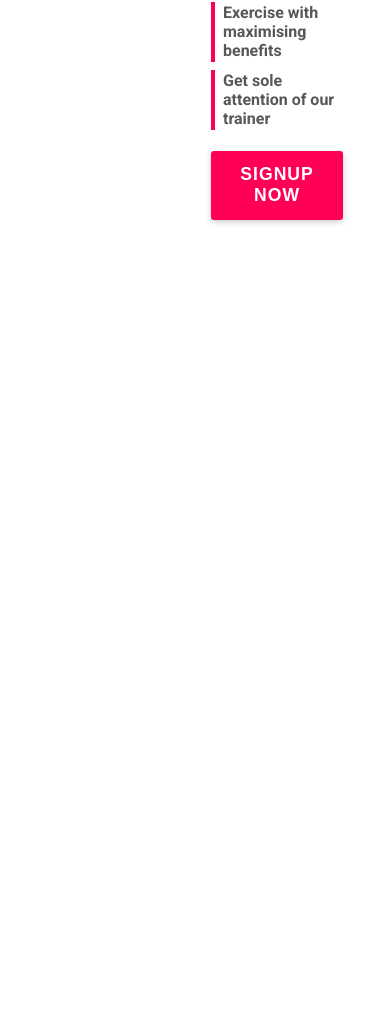
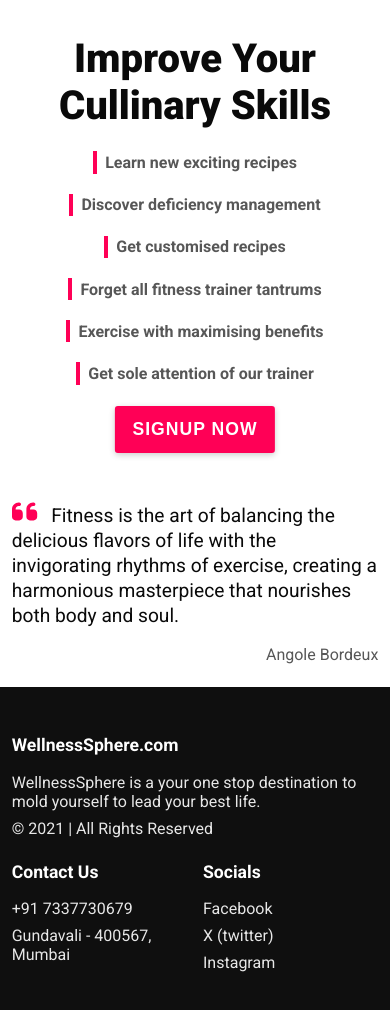
Before and after one commit to taniyeahh7/WellnessSphere, a React (Create React App) app: page / in a window 390 px wide. Shown: the part 936-1946 px from the top of the page. Before the commit the page ends 1179 px from the top, so only its background shows below. Built offline with nearby package versions, Linux system fonts and the light colour scheme.

Commit message:
made landing responsive completed

```diff
--- a/src/App.js
+++ b/src/App.js
@@ -1,6 +1,9 @@
 import Navbar from "./components/Navbar.js"
 import Hero from "./components/Hero.js"
 import ImproveSkill from "./components/ImproveSkill.js";
+import QuoteSection from "./components/QuoteSection.js";
+// import ChefSection from "./components/ChefSection.js"; if want to include put in body also
+import Footer from "./components/Footer.js";
 
 function App() {
   return (
@@ -9,7 +12,9 @@ function App() {
       <div className="container main">
         <Hero/>
         <ImproveSkill/>
+        <QuoteSection/>
       </div>
+      <Footer/>
     </div>
   );
 }
--- /dev/null
+++ b/src/components/ChefSection.js
@@ -0,0 +1,8 @@
+
+export default function ChefSection(){
+    return(
+        <div className="section chefs">
+            <h1 className="title">Our top chefs</h1>
+        </div>
+    )
+}
--- /dev/null
+++ b/src/components/Footer.js
@@ -0,0 +1,22 @@
+export default function Footer(){
+    return(
+        <div className="footer container">
+            <div className="footer-section">
+                <p className="title">WellnessSphere.com</p>
+                <p> WellnessSphere is a your one stop destination to mold yourself to lead your best life.</p>
+                <p>&copy; 2021 | All Rights Reserved</p>
+            </div>
+            <div className="footer-section">
+                <p className="title">Contact Us</p>
+                <p> +91 7337730679</p>
+                <p>Gundavali - 400567, Mumbai</p>
+            </div>
+            <div className="footer-section">
+                <p className="title">Socials</p>
+                <p> Facebook</p>
+                <p> X (twitter)</p>
+                <p> Instagram</p>
+            </div>
+        </div>
+    )
+}
--- a/src/components/Navbar.js
+++ b/src/components/Navbar.js
@@ -1,10 +1,10 @@
 
-import {useState} from "react"
+// import {useState} from "react"
 // import Sidebar from "./Sidebar.js"
 import {faHome,faList,faCog} from "@fortawesome/free-solid-svg-icons"
 
 export default function Navbar(){
-    const [showSidebar,setShowSideBar]=useState(true);
+    // const [showSidebar,setShowSideBar]=useState(true);
     const links=[
         {
             name:"Home",
@@ -23,14 +23,14 @@ export default function Navbar(){
         }
     ]
 
-    function closeSidebar(){
-        setShowSideBar(false);
-    }
+    // function closeSidebar(){
+    //     setShowSideBar(false);
+    // }
 
     return(
         <>
             <div className="navbar container">
-                <a href="#!" className="logo">G<span>ourmet</span>Fit</a>
+                <a href="#!" className="logo">W<span>ellness</span>Sphere</a>
                 <div className="nav-links">
                     {/* <a href="#!">Home</a>
                     <a href="#!">Recipes</a>
@@ -43,10 +43,10 @@ export default function Navbar(){
                 {/* <div onClick={() => setShowSideBar(true)} className={showSidebar ? "sidebar-btn active" : "sidebar-btn"}>
                     <div className="bar"></div>
                     <div className="bar"></div>
-                    <div className="bar"></div>
+                    <div className="bar"></div> this is the original side
                 </div> */}
             </div>
-            {/* {showSidebar && <Sidebar close={closeSidebar} links={links}/>} */}
+            {/* {showSidebar && <Sidebar close={closeSidebar} links={links}/>} this also one right under not so sure */}
             {/* <Sidebar links={links}/> */}
         </>
 
--- /dev/null
+++ b/src/components/QuoteSection.js
@@ -0,0 +1,11 @@
+import { FontAwesomeIcon} from "@fortawesome/react-fontawesome"
+import { faQuoteLeft } from "@fortawesome/free-solid-svg-icons"
+
+export default function QuoteSection(){
+    return (
+        <div className="section quote">
+            <p className="quote-text"><FontAwesomeIcon icon={faQuoteLeft}/>Fitness is the art of balancing the delicious flavors of life with the invigorating rhythms of exercise, creating a harmonious masterpiece that nourishes both body and soul.</p>
+            <p className="quote-author"> Angole Bordeux</p>
+        </div>
+    )
+}
--- a/src/styles/index.scss
+++ b/src/styles/index.scss
@@ -67,33 +67,46 @@ img{
 }
 
 @import "partials/hero-section";
+@import "partials/improvesection";
 
-.section.improve-skills{
-    .col.img{
-        img{
-            width: 100%;
+.footer{
+    background-color: #0f0f0f;
+    color: white;
+    padding-block: 3em;
+    display: grid;
+    grid-template-columns: 2fr 1fr 1fr;
+    grid-gap: 1em;
+    .footer-section{
+        p{
+            opacity: 0.9;
+            margin-bottom: 0.5em;
+        }
+        p.title{
+            opacity: 1;
+            font-size: 1.1em;
+            font-weight: bold;
+            margin-bottom: 1em;
         }
     }
-    .col.typography{
-        padding-left: 1em;
-        .skill-item{
-            border-left: 0.25em solid var(--primary-color);
-            margin-bottom: 0.5em;
-            padding: 0.1em 0 0.1em 0.5em;
-            color: var(--text-light);
-            font-weight: bold;
-            transform: translateX(100%);
-            opacity: 0;
-            animation: getAnimationDuration(0.5s) slideInRight forwards;
-            @for $i from 1 through 7{
-                &:nth-child(#{$i}){
-                    animation-delay:#{$i * .1}s;
-                }
-            }
+}
+
+
+.section.quote{
+    display: block;
+    .quote-text{
+        font-size: 1.2em;
+        line-height: 1.3;
+        color: var(--text-color);
+        svg{
+            color: var(--primary-color);
+            font-size: 1.5em;
+            margin-right: 0.5em;
         }
-        .btn{
-            margin-top: 0.75em;
-        }
+    }
+    .quote-author{
+        color: var(--text-light);
+        text-align: right;
+        margin-top: 1em;
     }
 }
 
@@ -103,6 +116,7 @@ img{
 
 .section{
     display: flex;
+    flex-wrap: wrap;
     align-items: center;
     margin-bottom: 3vw;
     .title{
@@ -127,10 +141,16 @@ img{
 @import "partials/navbar";
 
 .container{
-    padding-inline: 12vw;
+    padding-inline: 25vw;
 }
 
 @import "partials/animations.scss";
+
+@media screen and  (max-width:1280px){
+    .container{
+        padding-inline: 12vw;
+    }
+}
 
 @media screen and  (max-width:768px){
     .navbar{
@@ -142,4 +162,40 @@ img{
         }
 
     }
+    .section{
+        .col{
+            width: 100%;
+            padding: 0 !important;
+            text-align: center;
+            margin-bottom: 2em;
+        }
+    }
+    .skill-item{
+        display: inline-block;
+        margin: 0.75em;
+    }
+    .section.improve-skills .btn{
+        display: block;
+        margin-left: 50%;
+        transform: translateX(-50%);
+    }
+    .container{
+        padding-inline: 6vw;
+    }
+
+    .footer{
+        grid-template-columns: repeat(4,1fr);
+        .footer-section:nth-child(1){
+            grid-column: span 4;
+        }
+        .footer-section:nth-child(2),.footer-section:nth-child(3){
+            grid-column: span 2;
+        }
+    }
 }
+
+@media screen and  (max-width:480px){
+    .container{
+        padding-inline: 3vw;
+    }
+}
--- /dev/null
+++ b/src/styles/partials/_improvesection.scss
@@ -0,0 +1,28 @@
+.section.improve-skills{
+    .col.img{
+        img{
+            width: 100%;
+        }
+    }
+    .col.typography{
+        padding-left: 1em;
+        .skill-item{
+            border-left: 0.25em solid var(--primary-color);
+            margin-bottom: 0.5em;
+            padding: 0.1em 0 0.1em 0.5em;
+            color: var(--text-light);
+            font-weight: bold;
+            transform: translateX(100%);
+            opacity: 0;
+            animation: getAnimationDuration(0.3s) slideInRight forwards;
+            @for $i from 2 through 7{
+                &:nth-child(#{$i}){
+                    animation-delay:#{$i * .1}s;
+                }
+            }
+        }
+        .btn{
+            margin-top: 0.75em;
+        }
+    }
+}
--- a/src/styles/partials/_navbar.scss
+++ b/src/styles/partials/_navbar.scss
@@ -104,7 +104,9 @@
     top: 0;
     left: 0;
     height:100vh;
-    width:260px;
+    width:100%;
+    position: fixed;
+
     z-index: 999;
     background-color: var(--background-color);
     box-shadow: 0 0 0 1000px rgba(0,0,0,0.2),
```
